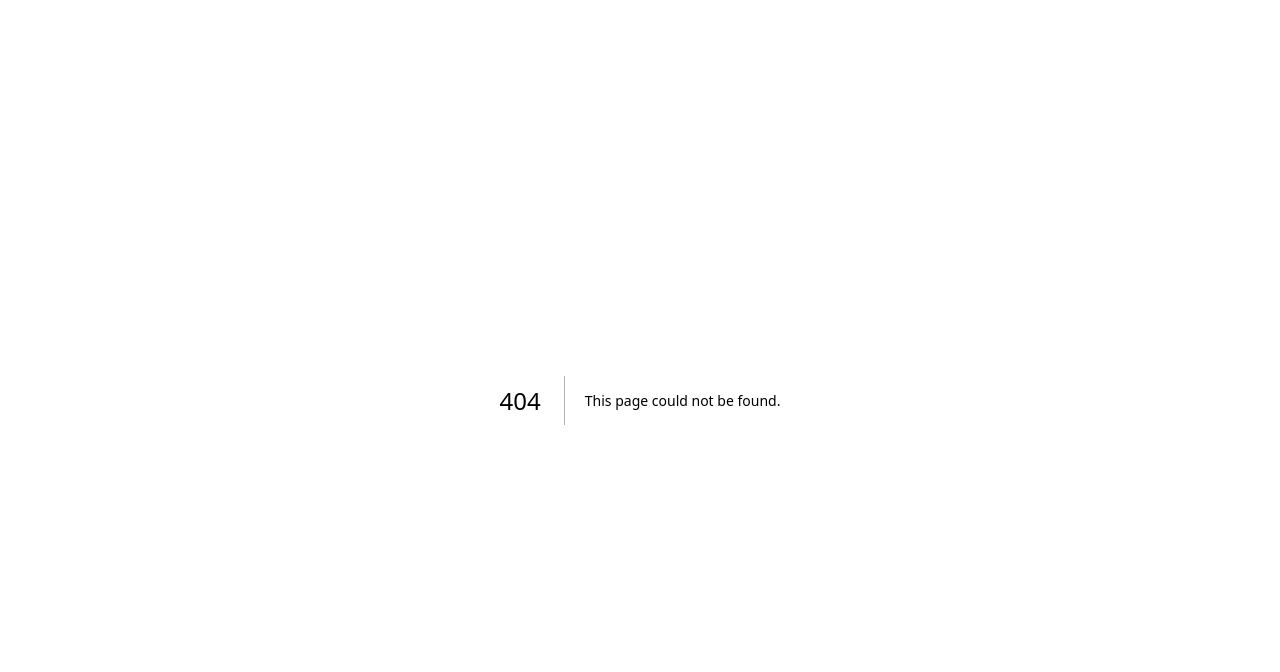
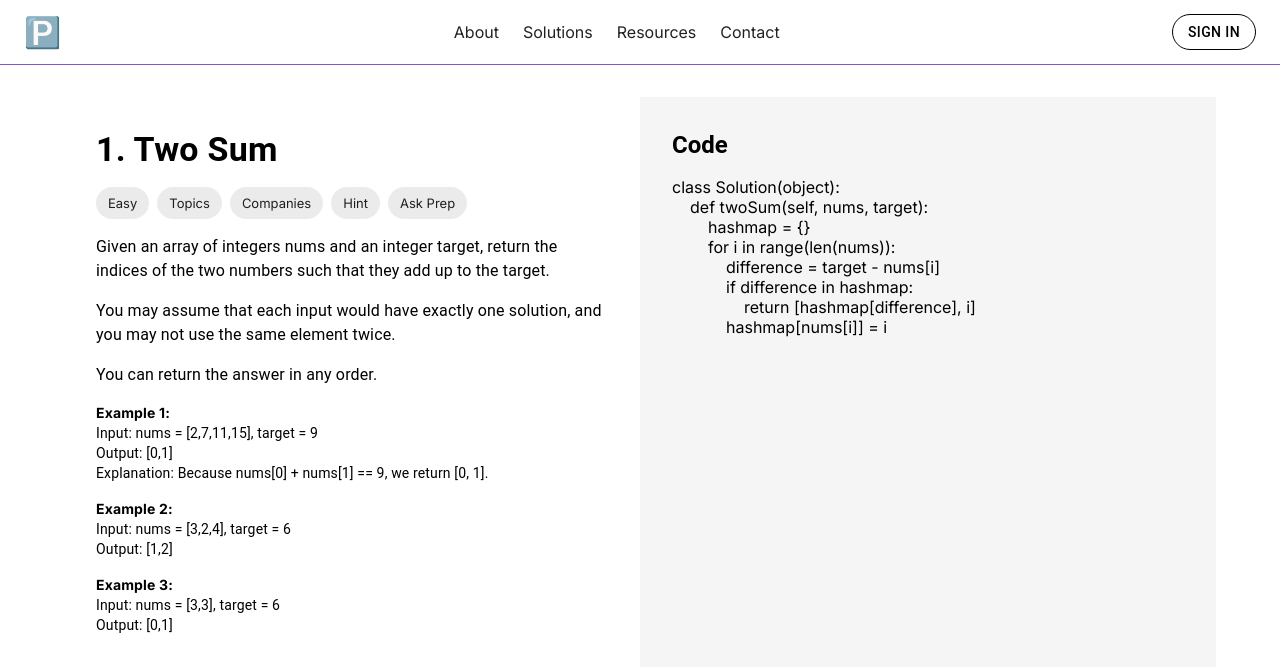
Before and after one commit to boffskbob/chatbot, a Next.js app: page /problem in a window 1280 px wide. Before the commit this address had no page. Shown: the top 672 px of the page. Built offline with nearby package versions, Linux system fonts and the light colour scheme.

Commit message:
Setup home page and hard-coded problem page
Home page includes Navbar component and main content, problem page contains Navbar, ProblemDesc, and CodeWindow components

```diff
--- a/app/globals.css
+++ b/app/globals.css
@@ -1,5 +1,5 @@
 * {
-  box-sizing: border-box;
+  margin: 0;
   padding: 0;
-  margin: 0;
+  font-family: 'Inter', sans-serif;
 }
--- /dev/null
+++ b/app/problem/page.js
@@ -0,0 +1,17 @@
+// app/problem/page.js
+import { Box, Container } from '@mui/material';
+import Navbar from '../../components/Navbar';
+import ProblemDesc from '../../components/ProblemDesc';
+import CodeWindow from '../../components/CodeWindow';
+
+export default function ProblemPage() {
+  return (
+    <>
+      <Navbar />
+      <Container maxWidth="lg" sx={{ display: 'flex', flexDirection: 'row', mt: 4 }}>
+        <ProblemDesc />
+        <CodeWindow />
+      </Container>
+    </>
+  );
+}
--- /dev/null
+++ b/components/CodeWindow.js
@@ -0,0 +1,20 @@
+// components/CodeSection.js
+import { Box, Typography } from '@mui/material';
+
+export default function CodeSection() {
+  return (
+    <Box sx={{ padding: 4, width: '50%', backgroundColor: '#f5f5f5' }}>
+      <Typography variant="h5" sx={{ fontWeight: 'bold', mb: 2 }}>Code</Typography>
+      <pre style={{ whiteSpace: 'pre-wrap', wordWrap: 'break-word' }}>
+        {`class Solution(object):
+    def twoSum(self, nums, target):
+        hashmap = {}
+        for i in range(len(nums)):
+            difference = target - nums[i]
+            if difference in hashmap:
+                return [hashmap[difference], i]
+            hashmap[nums[i]] = i`}
+      </pre>
+    </Box>
+  );
+}
--- /dev/null
+++ b/components/Navbar.js
@@ -0,0 +1,38 @@
+import { AppBar, Toolbar, Typography, Box, Link, Button } from '@mui/material';
+
+export default function Navbar() {
+  return (
+    <AppBar position="static" color="transparent" elevation={0} sx={{ borderBottom: 1, borderColor: '#7e57c2' }}>
+        <Toolbar sx={{ justifyContent: 'space-between' }}>
+          <Typography variant="h6" color="inherit" noWrap>
+            <Box component="span" sx={{ display: 'flex', alignItems: 'center' }}>
+              <Link href="/" underline="none" color="textPrimary">
+                <Box component="span" sx={{ fontSize: '30px', fontWeight: 'bold', color: '#000' }}>
+                  🅿️
+                </Box>
+              </Link>
+            </Box>
+          </Typography>
+
+          <Box sx={{ display: 'flex', gap: 3 }}>
+            <Link href="/about" underline="none" color="textPrimary">
+              About
+            </Link>
+            <Link href="/solutions" underline="none" color="textPrimary">
+              Solutions
+            </Link>
+            <Link href="/resources" underline="none" color="textPrimary">
+              Resources
+            </Link>
+            <Link href="/contact" underline="none" color="textPrimary">
+              Contact
+            </Link>
+          </Box>
+
+          <Button variant="outlined" color="inherit" sx={{ borderRadius: '20px' }}>
+            Sign In
+          </Button>
+        </Toolbar>
+      </AppBar>
+  );
+}
--- /dev/null
+++ b/components/ProblemDesc.js
@@ -0,0 +1,42 @@
+// components/ProblemDescription.js
+import { Box, Typography, Chip } from '@mui/material';
+
+export default function ProblemDescription() {
+  return (
+    <Box sx={{ padding: 4, width: '50%' }}>
+      <Typography variant="h4" sx={{ fontWeight: 'bold', mb: 2 }}>1. Two Sum</Typography>
+      <Box sx={{ mb: 2 }}>
+        <Chip label="Easy" sx={{ mr: 1 }} />
+        <Chip label="Topics" sx={{ mr: 1 }} />
+        <Chip label="Companies" sx={{ mr: 1 }} />
+        <Chip label="Hint" sx={{ mr: 1 }} />
+        <Chip label="Ask Prep" />
+      </Box>
+      <Typography sx={{ mb: 2 }}>
+        Given an array of integers nums and an integer target, return the indices of the two numbers such that they add up to the target.
+      </Typography>
+      <Typography sx={{ mb: 2 }}>
+        You may assume that each input would have exactly one solution, and you may not use the same element twice.
+      </Typography>
+      <Typography sx={{ mb: 2 }}>
+        You can return the answer in any order.
+      </Typography>
+      <Typography variant="body2" sx={{ mt: 2 }}>
+        <strong>Example 1:</strong><br />
+        Input: nums = [2,7,11,15], target = 9<br />
+        Output: [0,1]<br />
+        Explanation: Because nums[0] + nums[1] == 9, we return [0, 1].
+      </Typography>
+      <Typography variant="body2" sx={{ mt: 2 }}>
+        <strong>Example 2:</strong><br />
+        Input: nums = [3,2,4], target = 6<br />
+        Output: [1,2]
+      </Typography>
+      <Typography variant="body2" sx={{ mt: 2 }}>
+        <strong>Example 3:</strong><br />
+        Input: nums = [3,3], target = 6<br />
+        Output: [0,1]
+      </Typography>
+    </Box>
+  );
+}
```
Also changed, not shown: app/chat/page.js (added, +83 -0 lines), app/page.js (+36 -78 lines).
